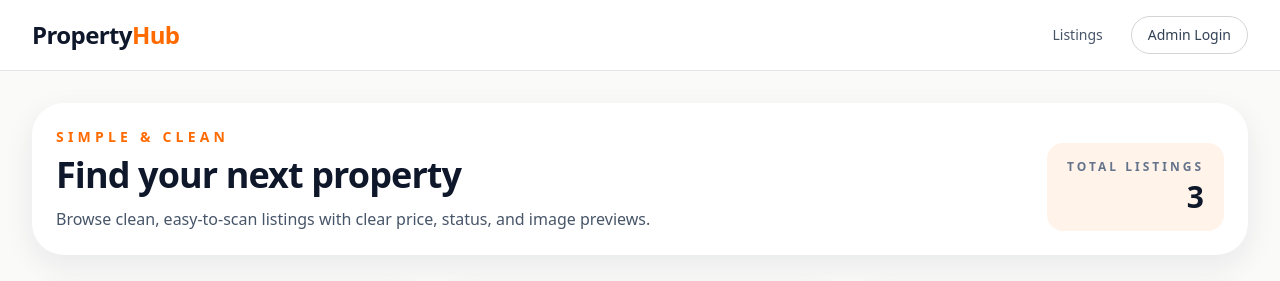
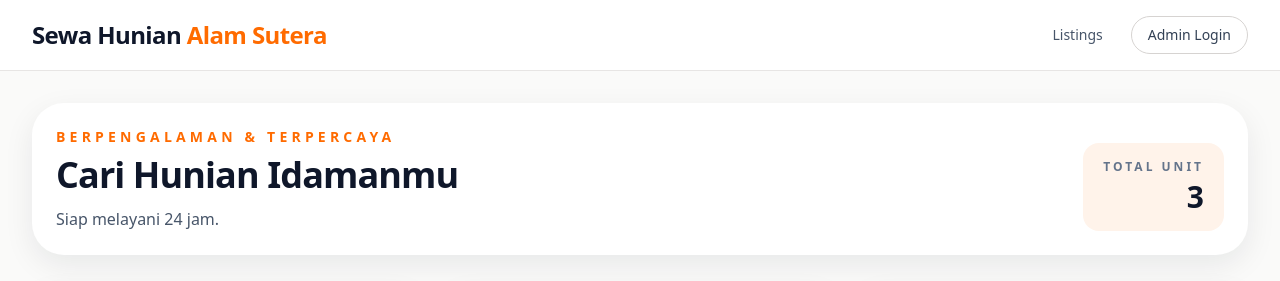
Before and after one commit to Jedennn/Property-To-Rent, a Next.js app: page / in a window 1280 px wide. Shown: the top 281 px of the page. Built offline with nearby package versions, Linux system fonts and the light colour scheme; no server answers.

Commit message:
Update site branding and homepage copy

```diff
--- a/app/layout.tsx
+++ b/app/layout.tsx
@@ -5,8 +5,8 @@ import { isAdminSession } from "@/lib/auth";
 import "./globals.css";
 
 export const metadata: Metadata = {
-  title: "PropertyHub",
-  description: "Simple property listing website built with Next.js and Tailwind CSS"
+  title: "Sewa Hunian Alam Sutera",
+  description: "Website listing sewa hunian Alam Sutera yang simpel, cepat, dan mudah dipakai"
 };
 
 export default function RootLayout({
@@ -22,7 +22,7 @@ export default function RootLayout({
         <header className="border-b border-stone-200 bg-white/90 backdrop-blur">
           <div className="shell flex items-center justify-between py-4">
             <Link href="/" className="text-2xl font-black tracking-tight text-slate-900">
-              Property<span className="text-brand">Hub</span>
+              Sewa Hunian <span className="text-brand">Alam Sutera</span>
             </Link>
             <nav className="flex items-center gap-3 text-sm font-medium">
               <Link
--- a/components/listings-grid.tsx
+++ b/components/listings-grid.tsx
@@ -20,16 +20,16 @@ export function ListingsGrid({ isAdmin, initialListings }: ListingsGridProps) {
     <section className="shell">
       <div className="mb-8 flex flex-col gap-4 rounded-[2rem] bg-white p-6 shadow-card sm:flex-row sm:items-end sm:justify-between">
         <div>
-          <p className="text-sm font-semibold uppercase tracking-[0.3em] text-brand">Simple & Clean</p>
+          <p className="text-sm font-semibold uppercase tracking-[0.3em] text-brand">Berpengalaman & Terpercaya</p>
           <h1 className="mt-2 text-4xl font-black tracking-tight text-slate-900">
-            Find your next property
+            Cari Hunian Idamanmu
           </h1>
           <p className="mt-3 max-w-2xl text-slate-600">
-            Browse clean, easy-to-scan listings with clear price, status, and image previews.
+            Siap melayani 24 jam.
           </p>
         </div>
         <div className="rounded-2xl bg-brand-soft px-5 py-4 text-right">
-          <p className="text-xs font-semibold uppercase tracking-[0.25em] text-slate-500">Total Listings</p>
+          <p className="text-xs font-semibold uppercase tracking-[0.25em] text-slate-500">Total Unit</p>
           <p className="mt-1 text-3xl font-black text-slate-900">{listings.length}</p>
         </div>
       </div>
@@ -47,7 +47,7 @@ export function ListingsGrid({ isAdmin, initialListings }: ListingsGridProps) {
         </div>
       ) : (
         <div className="rounded-[2rem] border border-dashed border-stone-300 bg-white p-12 text-center text-slate-500">
-          No listings yet. Add your first one from the admin page.
+          Belum ada listing. Tambahkan unit pertama dari halaman admin.
         </div>
       )}
     </section>
```
Also changed, not shown: 1 other file (tests, documents, lock files or other folders).
